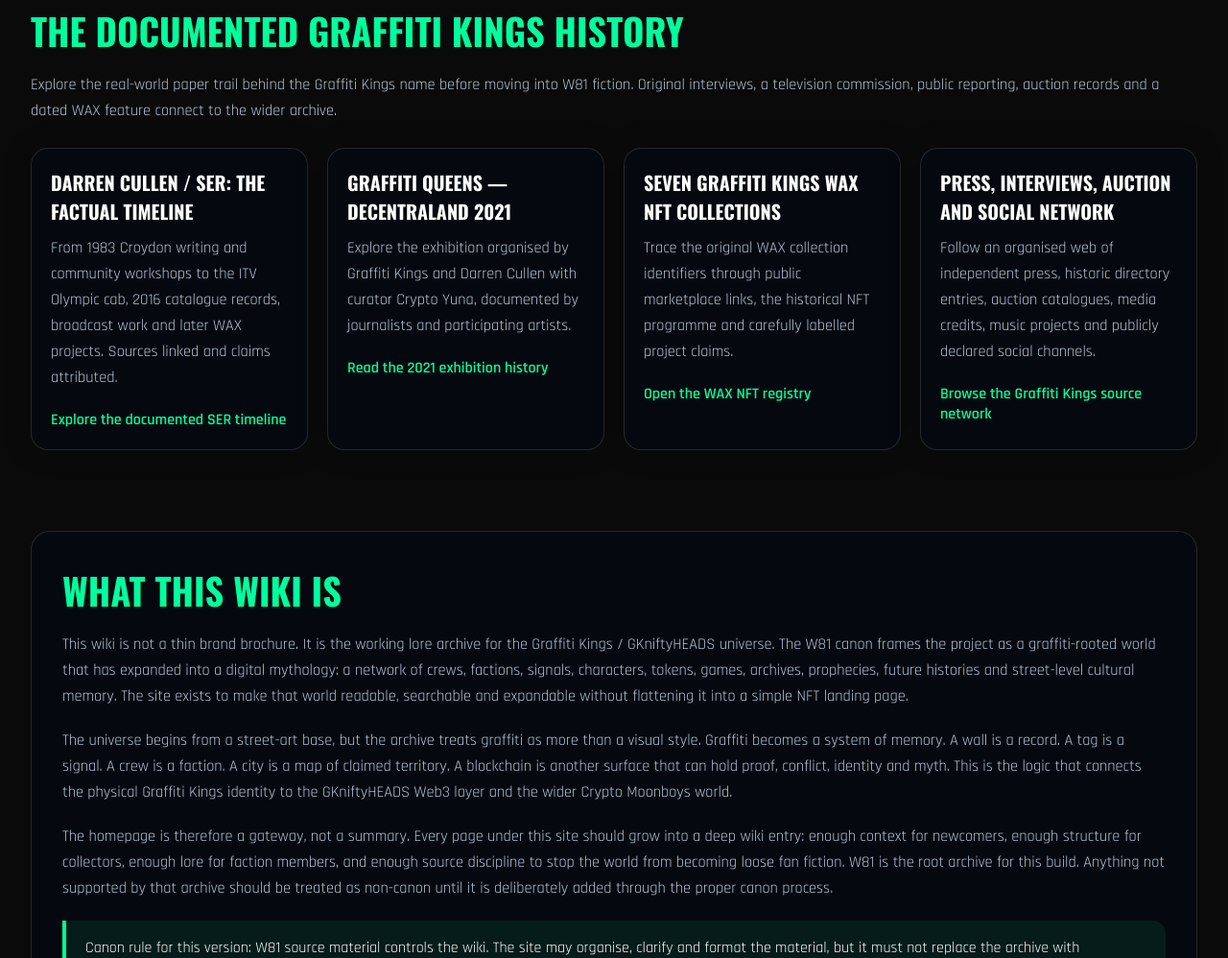
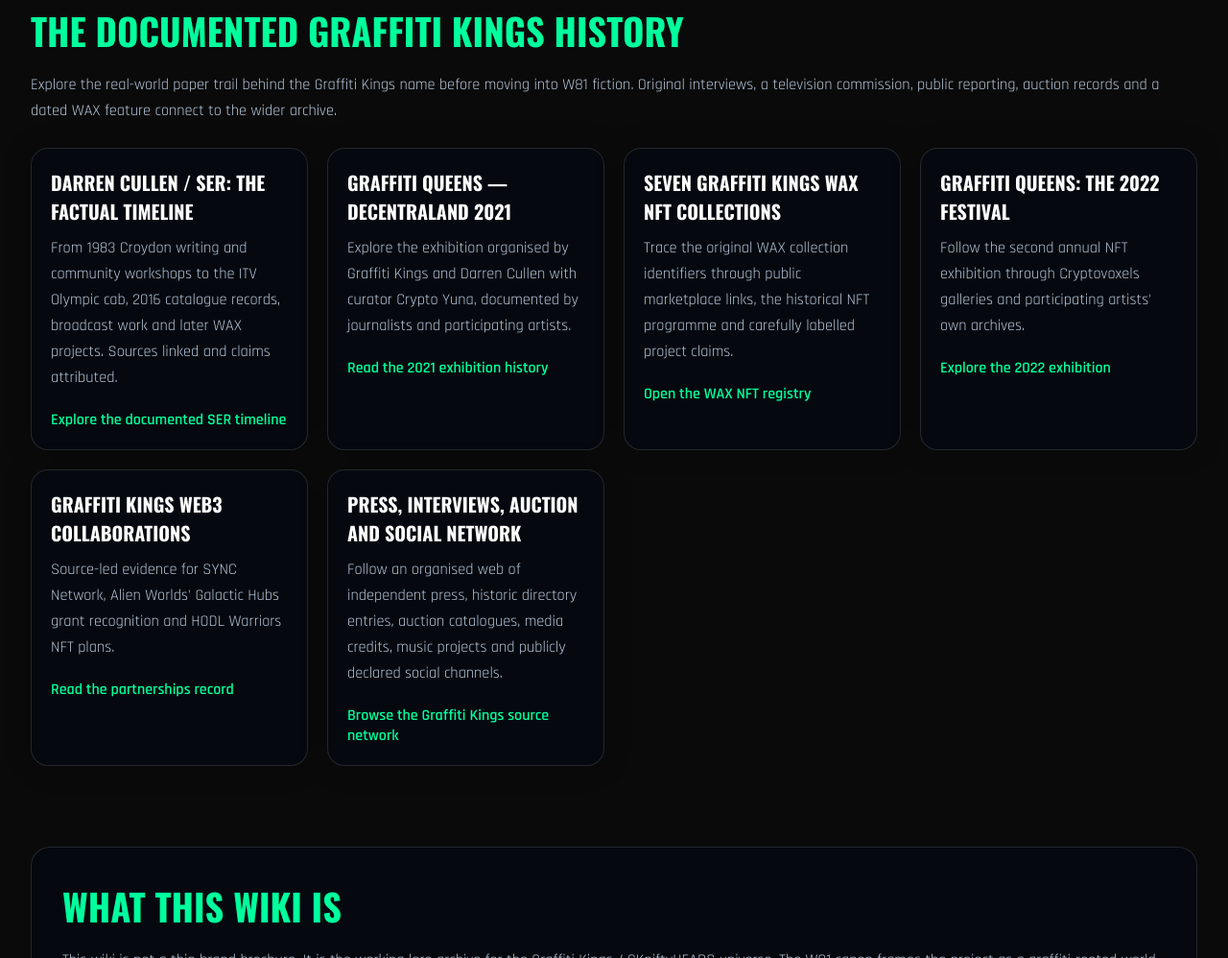
Before and after one commit to graffiti-kings/graffiti-kings, a plain HTML site: page index.html in a window 1280 px wide. Shown: the part 983-1981 px from the top of the page at 96% size. Drawn offline with nearby package versions, Linux system fonts and the light colour scheme.

Commit message:
Link 2022 Graffiti Queens and Alien Worlds records from index.html

```diff
--- a/index.html
+++ b/index.html
@@ -221,6 +221,8 @@
           </article>
           <article class="home-card"><h3>Graffiti Queens — Decentraland 2021</h3><p>Explore the exhibition organised by Graffiti Kings and Darren Cullen with curator Crypto Yuna, documented by journalists and participating artists.</p><a href="pages/graffiti-queens-decentraland-2021.html">Read the 2021 exhibition history</a></article>
           <article class="home-card"><h3>Seven Graffiti Kings WAX NFT collections</h3><p>Trace the original WAX collection identifiers through public marketplace links, the historical NFT programme and carefully labelled project claims.</p><a href="pages/graffiti-kings-wax-nft-collections.html">Open the WAX NFT registry</a></article>
+          <article class="home-card"><h3>Graffiti Queens: the 2022 festival</h3><p>Follow the second annual NFT exhibition through Cryptovoxels galleries and participating artists' own archives.</p><a href="pages/graffiti-queens-nft-festival-2022.html">Explore the 2022 exhibition</a></article>
+          <article class="home-card"><h3>Graffiti Kings Web3 collaborations</h3><p>Source-led evidence for SYNC Network, Alien Worlds' Galactic Hubs grant recognition and HODL Warriors NFT plans.</p><a href="pages/graffiti-kings-web3-partnerships.html">Read the partnerships record</a></article>
           <article class="home-card">
             <h3>Press, interviews, auction and social network</h3>
             <p>Follow an organised web of independent press, historic directory entries, auction catalogues, media credits, music projects and publicly declared social channels.</p>
```
